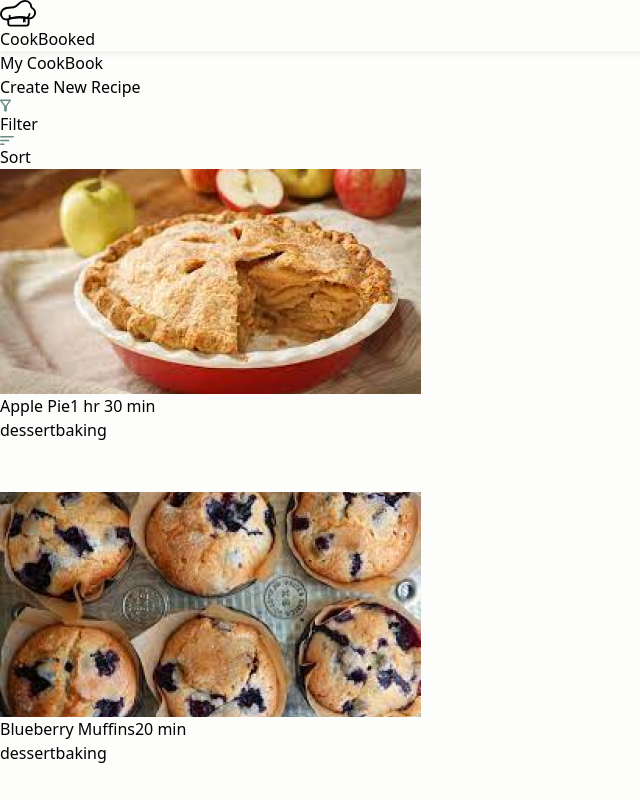
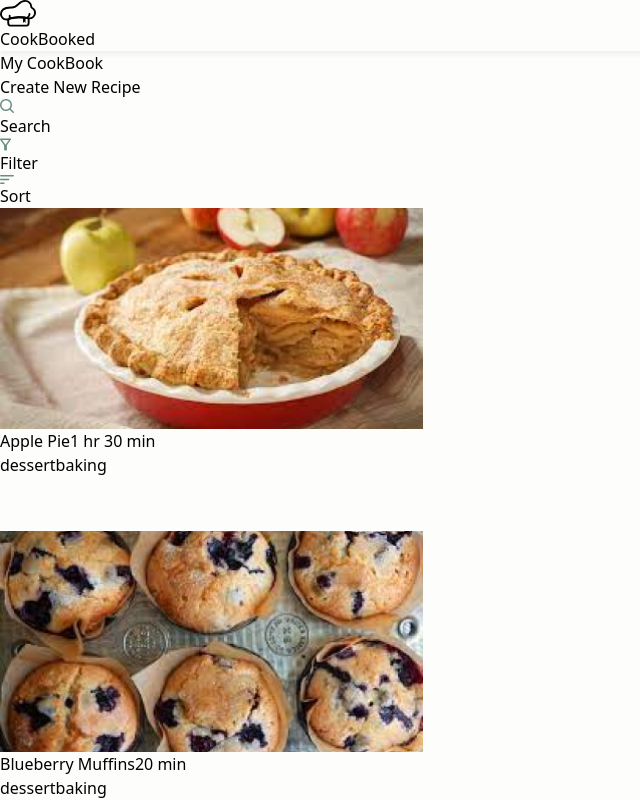
Before and after one commit to jasminecao/cookbooked, a Next.js app: page / in a window 1280 px wide. Shown: the top 800 px of the page, without its empty margins (0-640 px from the left). Built offline with nearby package versions, Linux system fonts and the light colour scheme; what @material-tailwind/react would draw is missing.

Commit message:
added search button, fixed library spacing

```diff
--- a/src/pages/index.js
+++ b/src/pages/index.js
@@ -15,6 +15,10 @@ export default function Home() {
           </button>
         </div>
         <div className="flex my-2">
+          <div className="flex mr-4 border-b-2 border-green">
+            <img className="w-3.5" src="/search-icon.svg" alt="Search icon" />
+            <span className="text pl-1 text-green">Search</span>
+          </div>
           <div className="flex mr-4 border-b-2 border-green">
             <img className="w-3.5" src="/filter-icon.svg" alt="Filter icon" />
             <span className="text pl-1 text-green">Filter</span>
@@ -34,6 +38,7 @@ export default function Home() {
                 className="w-full"
                 src="/apple-pie.png"
                 alt="Apple pie example"
+                style={{ width: '423px', height: '221px' }}
               />
               <div className="px-6 py-4">
                 <span className="font-bold text-xl mb-2">Apple Pie</span>
@@ -55,6 +60,7 @@ export default function Home() {
               className="w-full"
               src="/blueberry-muffins.png"
               alt="Blueberry Muffins"
+              style={{ width: '423px', height: '221px' }}
             />
             <div className="px-6 py-4">
               <span className="font-bold text-xl mb-2">Blueberry Muffins</span>
@@ -75,6 +81,7 @@ export default function Home() {
               className="w-full"
               src="/cookies.png"
               alt="Chocolate Chip Cookies"
+              style={{ width: '423px', height: '221px' }}
             />
             <div className="px-6 py-4">
               <span className="font-bold text-xl mb-2">
@@ -93,7 +100,12 @@ export default function Home() {
             className="rounded overflow-hidden shadow-lg"
             style={{ width: '423px', height: '323px' }}
           >
-            <img className="w-full" src="/chili.png" alt="Chili" />
+            <img
+            className="w-full"
+            src="/chili.png"
+            alt="Chili"
+            style={{ width: '423px', height: '221px' }}
+            />
             <div className="px-6 py-4">
               <span className="font-bold text-xl mb-2">Chili</span>
               <span className="text-gray-700 text-base float-right">
```
Also changed, not shown: public/search-icon.svg (added), 1 other file (tests, documents, lock files or other folders).
